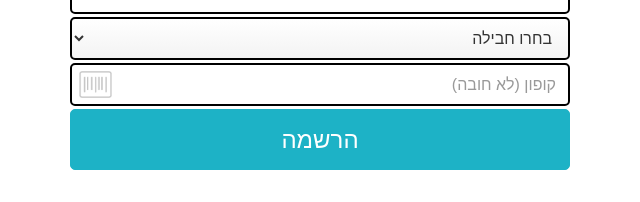
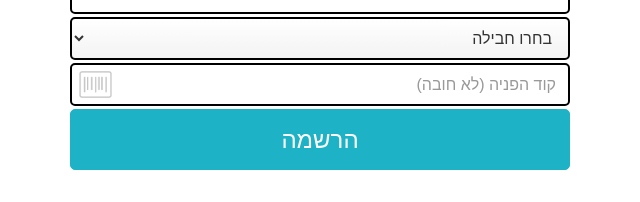
Before and after one commit to yemergy/Chasing_fun_new, a plain HTML site: page index.html in a window 1280 px wide. Shown: the part 268-470 px from the top of the page, 320-960 px from the left. Drawn offline with nearby package versions, Linux system fonts and the light colour scheme; a script that the page names is missing.

```diff
--- a/index.html
+++ b/index.html
@@ -78,7 +78,7 @@
             <option value="Family">Chasing fun Family surf&amp;sun</option>
             <option value="SOLO ">SOLO Ride</option>
           </select>
-          <input class="coupon field w-input" data-name="coupon" id="coupon" maxlength="256" name="coupon" placeholder="קופון (לא חובה)" type="text">
+          <input class="coupon field w-input" data-name="coupon" id="coupon" maxlength="256" name="coupon" placeholder="קוד הפניה (לא חובה)" type="text">
           <input class="submit w-button" data-wait="שולח.." type="submit" value="הרשמה">
           <div class="prograss-row w-hidden-small w-hidden-tiny w-row">
             <div class="w-col w-col-2"><img class="s-ucib" src="images/files.svg">
```
